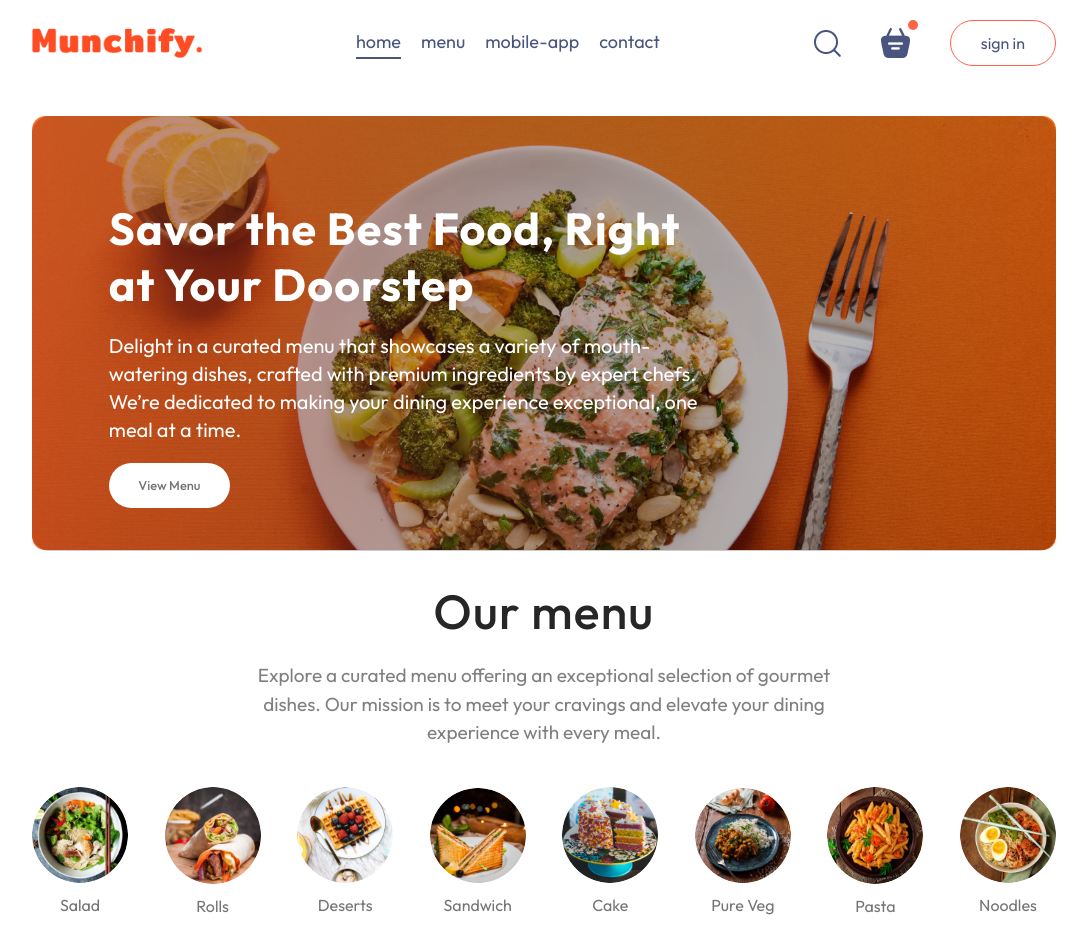
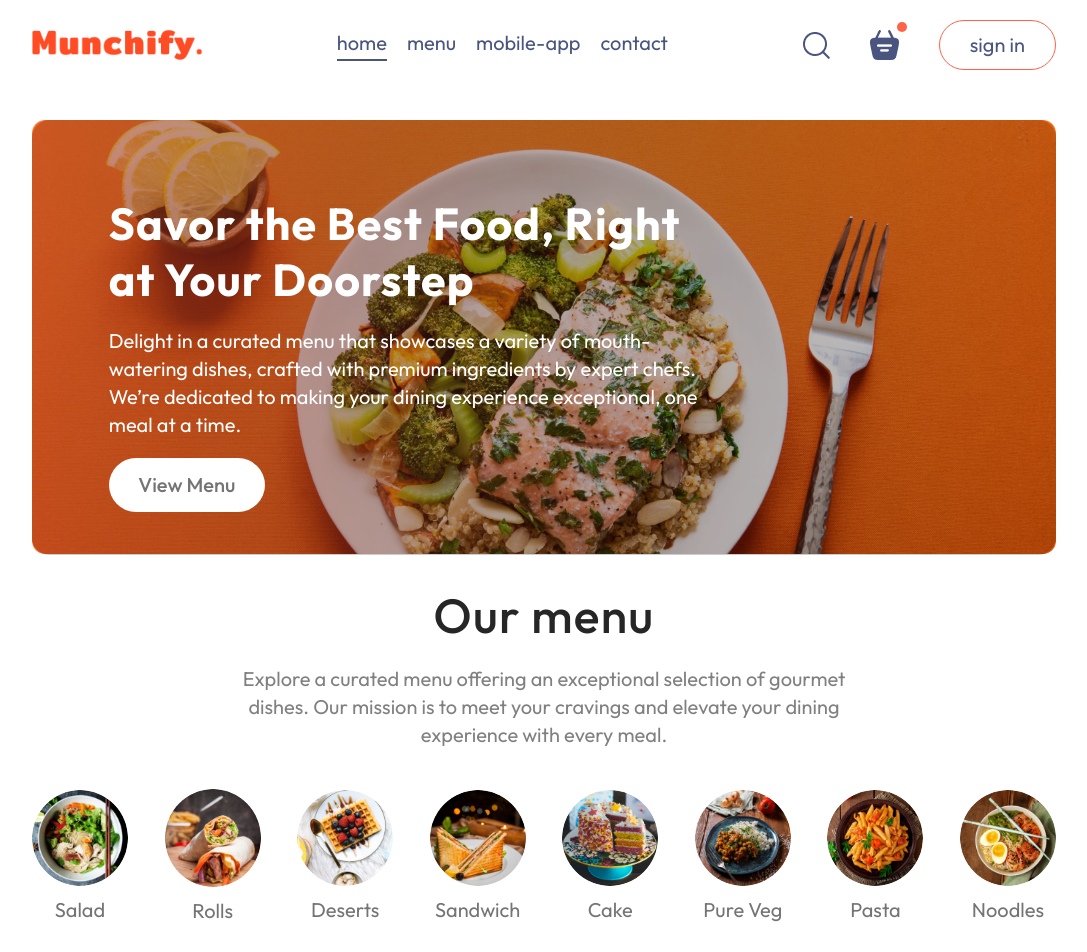
Before and after one commit to Kishore121523/Munchify, a React (Vite) app in the folder frontend/: page / in a window 1280 px wide. Shown: the top 952 px of the page, without its empty margins (96-1183 px from the left). Built offline with nearby package versions, Linux system fonts and the light colour scheme.

Commit message:
Edit font sizes in home page

```diff
--- a/frontend/src/components/ExploreMenu/ExploreMenu.tsx
+++ b/frontend/src/components/ExploreMenu/ExploreMenu.tsx
@@ -14,7 +14,7 @@ const ExploreMenu = ({category, setCategory}: ExploreMenuProps) => {
         <h1 className="text-center text-5xl font-[500] leading-tight tracking-wide text-[#262626]">
           Our menu
         </h1>
-        <p className="text-center mx-auto max-w-[60%] text-[#808080] text-[19px]">
+        <p className="text-center mx-auto max-w-[60%] text-[#808080] text-xl">
           Explore a curated menu offering an exceptional selection of gourmet dishes. Our mission is to meet your cravings and elevate your dining experience with every meal.
         </p>
         <div className="flex justify-between items-center gap-[30px] text-center my-[20px] mx-[0px] overflow-x-scroll custom-scrollbar-hidden">
@@ -28,7 +28,7 @@ const ExploreMenu = ({category, setCategory}: ExploreMenuProps) => {
                   className={`${category === _menuItem.menu_name ? "border-[4px] border-solid border-[#ff6347] p-[2px]":""} w-[7.5vw] min-w-[80px] cursor-pointer rounded-[50%] duration-200`}
                   src={_menuItem.menu_image}
                   alt="menu image"/>
-                <p className="mt-[10px] text-[#747474] text-[16px] cursor-pointer">
+                <p className="mt-[10px] text-[#747474] text-xl cursor-pointer">
                   {_menuItem.menu_name}
                 </p>
               </div>
--- a/frontend/src/components/Header/Header.tsx
+++ b/frontend/src/components/Header/Header.tsx
@@ -11,7 +11,7 @@ const Header = () => {
           Delight in a curated menu that showcases a variety of mouth-watering dishes, crafted with premium ingredients by expert chefs. We’re dedicated to making your dining experience exceptional, one meal at a time.
         </p>
         <button className="border-none b-none text-[#747474] font-[500] py-[1vw] px-[2.3vw] bg-white
-        text-[1vw] rounded-[50px]">
+        text-xl rounded-[50px]">
           View Menu
         </button>
       </div>
--- a/frontend/src/components/Navbar/Navbar.tsx
+++ b/frontend/src/components/Navbar/Navbar.tsx
@@ -11,7 +11,7 @@ const Navbar = () => {
         alt="Logo"
         className="w-[170px]"
       />
-      <ul className="flex list-none gap-[20px] text-[#49557e] text-[18px]">
+      <ul className="flex list-none gap-[20px] text-[#49557e] text-xl">
         <li
         onClick={() => setMenu("home")}
         className={`cursor-pointer duration-300 ${menu === "home" ? "pb-[2px] border-b-2 border-[#49557e]" : ""}`}>
@@ -40,7 +40,7 @@ const Navbar = () => {
           <div className="absolute min-w-[10px] min-h-[10px] bg-[#ff6347] rounded-[5px] top-[-8px] right-[-8px]"></div>
         </div>
         <button
-        className="lowercase bg-transparent text-[16px] text-[#49557e] border border-[#ff6347] py-[10px] px-[30px] cursor-pointer rounded-[50px] duration-300 hover:bg-[#fff4f2]">
+        className="lowercase bg-transparent text-xl text-[#49557e] border border-[#ff6347] py-[10px] px-[30px] cursor-pointer rounded-[50px] duration-300 hover:bg-[#fff4f2]">
           Sign In
         </button>
       </div>
```
